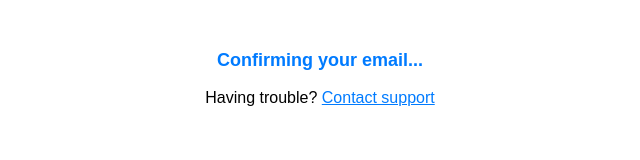
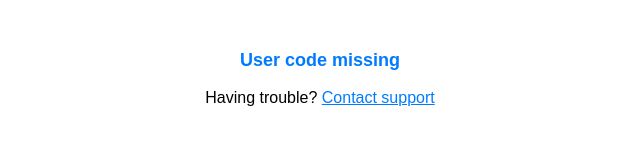
Before and after one commit to rhaversen/GroupSchedulerFrontend-Deprecated, a Next.js app: page /confirm in a window 1280 px wide. Shown: the top 160 px of the page, without its empty margins (320-960 px from the left). Built offline with nearby package versions, Linux system fonts and the light colour scheme.

Commit message:
better messages, logging

```diff
--- a/src/pages/confirm.js
+++ b/src/pages/confirm.js
@@ -5,7 +5,7 @@ import axios from 'axios';
 import styles from './userInput.module.css';
 
 function Confirm() {
-    const [message, setMessage] = useState('Confirming your email...');
+    const [message, setMessage] = useState('User code missing');
     const [isSuccess, setIsSuccess] = useState(false);
     const router = useRouter();
     useEffect(() => {
@@ -14,6 +14,8 @@ function Confirm() {
 
         const confirmEmail = async () => {
             try {
+                setMessage('Confirming your email...');
+                console.log(userCode)
                 await axios.post(process.env.NEXT_PUBLIC_API_URL + `/api/v1/users/confirm/${userCode}`);
                 setMessage('Confirmation successful! Your account has been activated.');
                 setIsSuccess(true);
```
